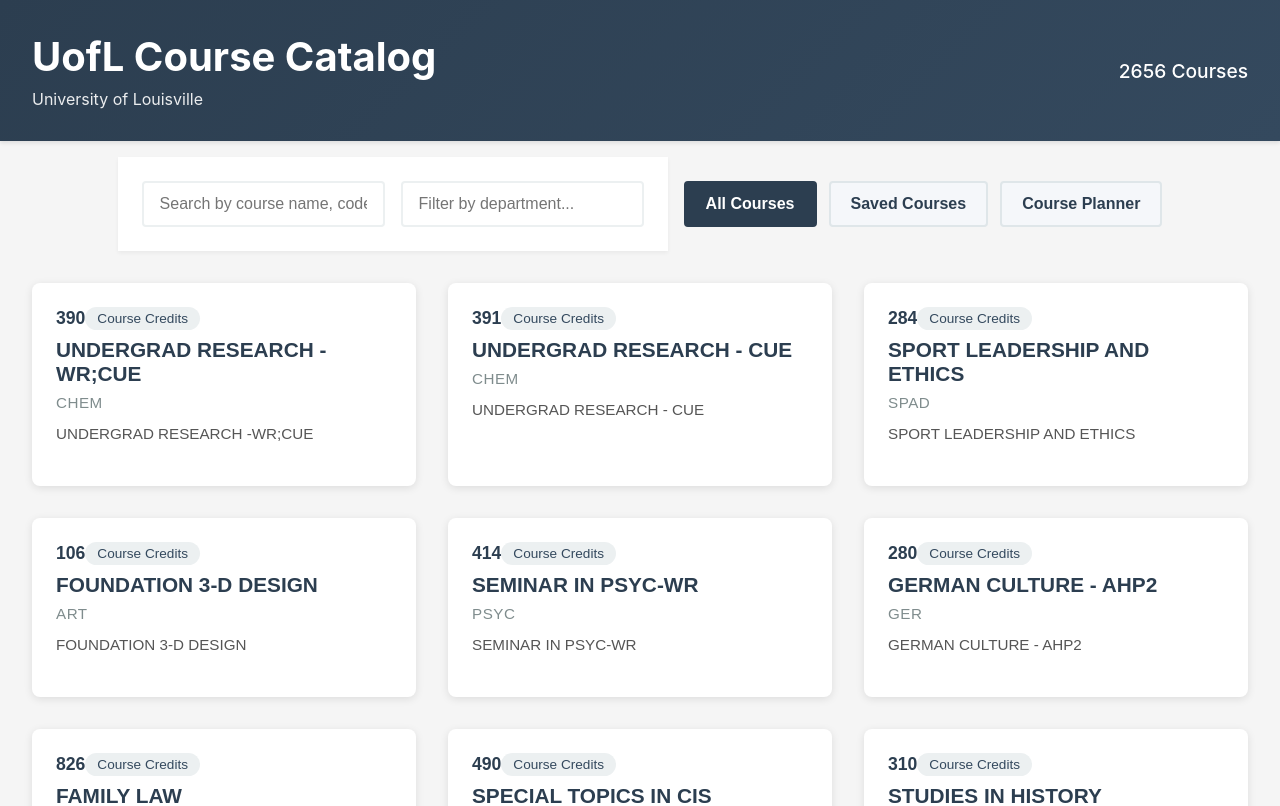
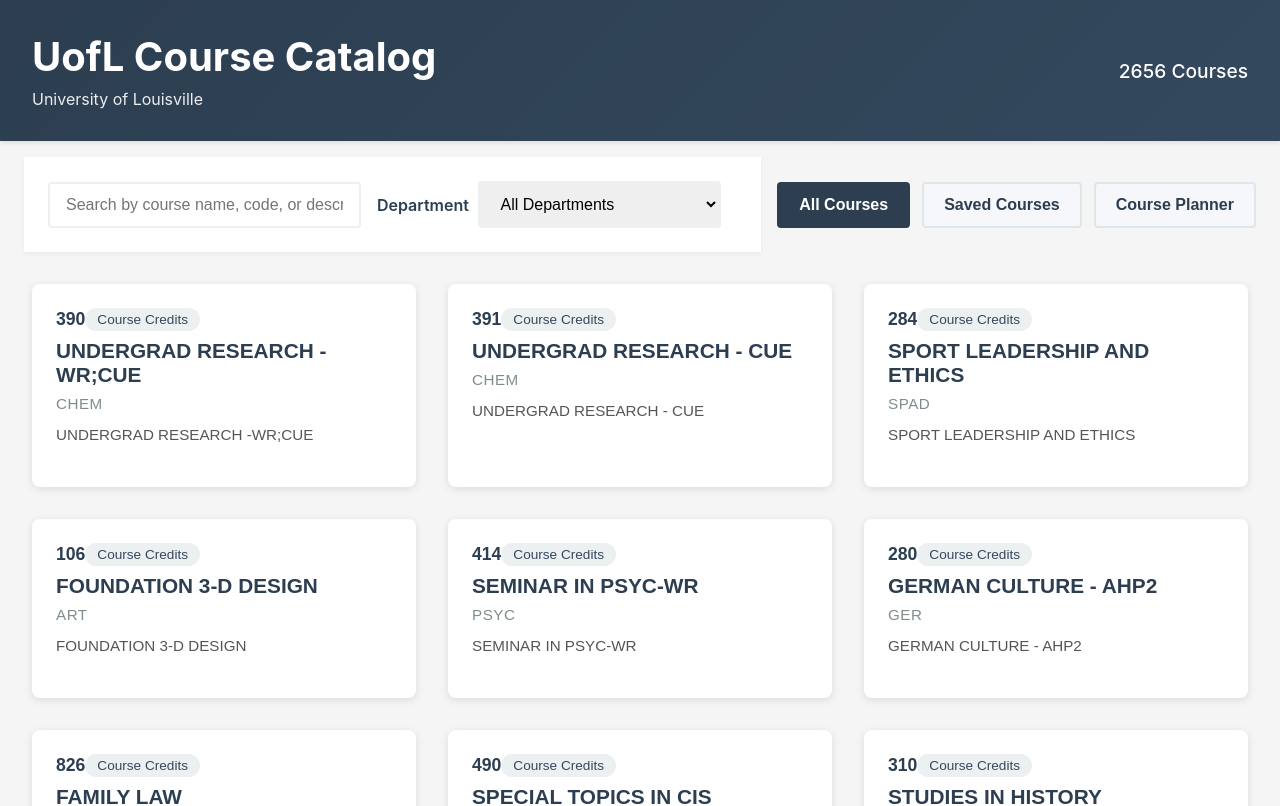
Before and after one commit to brodymarkwell1/uofl-course-catalog, a React (Vite) app: page / in a window 1280 px wide. Shown: the top 806 px of the page. Built offline with nearby package versions, Linux system fonts and the light colour scheme.

Commit message:
fix: prevent department UI overlap

```diff
--- a/src/App.css
+++ b/src/App.css
@@ -9,6 +9,7 @@
   align-items: center;
   justify-content: center;
   gap: 1rem;
+  flex-wrap: wrap;
   padding: 1rem 1.5rem 0;
   max-width: 1400px;
   width: 100%;
@@ -20,6 +21,7 @@
   flex-wrap: wrap;
   justify-content: center;
   gap: 0.75rem;
+  flex: 0 0 auto;
 }
 
 .saved-toggle {
--- a/src/App.jsx
+++ b/src/App.jsx
@@ -135,6 +135,7 @@
 
   const plannerCourseIds = plannerCourses[selectedSemester] || []
   const plannerCoursesList = courses.filter(course => plannerCourseIds.includes(course.id))
+  const departments = [...new Set(courses.map(course => course.department).filter(Boolean))].sort()
   const totalPlannerCredits = plannerCoursesList.reduce((sum, course) => sum + getCourseCredits(course), 0)
 
   let warningText = ''
@@ -204,6 +205,7 @@
           <SearchFilter
             onSearch={setSearchTerm}
             onFilter={setFilterTerm}
+            departments={departments}
           />
         ) : null}
 
--- a/src/components/SearchFilter.css
+++ b/src/components/SearchFilter.css
@@ -5,21 +5,23 @@
   position: sticky;
   top: 0;
   z-index: 100;
+  flex: 1 1 700px;
+  min-width: 0;
 }
 
 .search-container {
   max-width: 1400px;
   margin: 0 auto;
-  display: flex;
+  display: grid;
+  grid-template-columns: minmax(0, 1fr) minmax(280px, 1.1fr) auto;
   gap: 1rem;
-  flex-wrap: wrap;
   align-items: center;
 }
 
 .search-input,
-.filter-input {
-  flex: 1;
-  min-width: 200px;
+.filter-select {
+  width: 100%;
+  min-width: 0;
   padding: 0.75rem 1rem;
   border: 2px solid #ecf0f1;
   border-radius: 4px;
@@ -28,12 +30,31 @@
 }
 
 .search-input:focus,
-.filter-input:focus {
+.filter-select:focus {
   outline: none;
   border-color: #3498db;
 }
 
+.department-filter {
+  min-width: 0;
+  display: flex;
+  align-items: center;
+  gap: 0.6rem;
+  color: #2c3e50;
+  font-weight: 600;
+}
+
+.department-filter span {
+  white-space: nowrap;
+}
+
+.department-filter .filter-select {
+  flex: 1;
+}
+
 .clear-btn {
+  min-width: max-content;
+  white-space: nowrap;
   padding: 0.75rem 1.5rem;
   background-color: #e74c3c;
   color: white;
@@ -55,11 +76,16 @@
   }
 
   .search-container {
-    flex-direction: column;
+    grid-template-columns: 1fr;
   }
 
   .search-input,
-  .filter-input {
+  .filter-select {
+    width: 100%;
+    min-width: auto;
+  }
+
+  .department-filter {
     width: 100%;
     min-width: auto;
   }
--- a/src/components/SearchFilter.jsx
+++ b/src/components/SearchFilter.jsx
@@ -1,7 +1,7 @@
 import { useState } from 'react'
 import './SearchFilter.css'
 
-function SearchFilter({ onSearch, onFilter }) {
+function SearchFilter({ onSearch, onFilter, departments }) {
   const [search, setSearch] = useState('')
   const [filter, setFilter] = useState('')
 
@@ -32,13 +32,19 @@
           onChange={handleSearchChange}
           className="search-input"
         />
-        <input
-          type="text"
-          placeholder="Filter by department..."
-          value={filter}
-          onChange={handleFilterChange}
-          className="filter-input"
-        />
+        <label className="department-filter">
+          <span>Department</span>
+          <select
+            value={filter}
+            onChange={handleFilterChange}
+            className="filter-select"
+          >
+            <option value="">All Departments</option>
+            {departments.map(department => (
+              <option value={department} key={department}>{department}</option>
+            ))}
+          </select>
+        </label>
         {(search || filter) && (
           <button onClick={handleClear} className="clear-btn">
             Clear All
```
